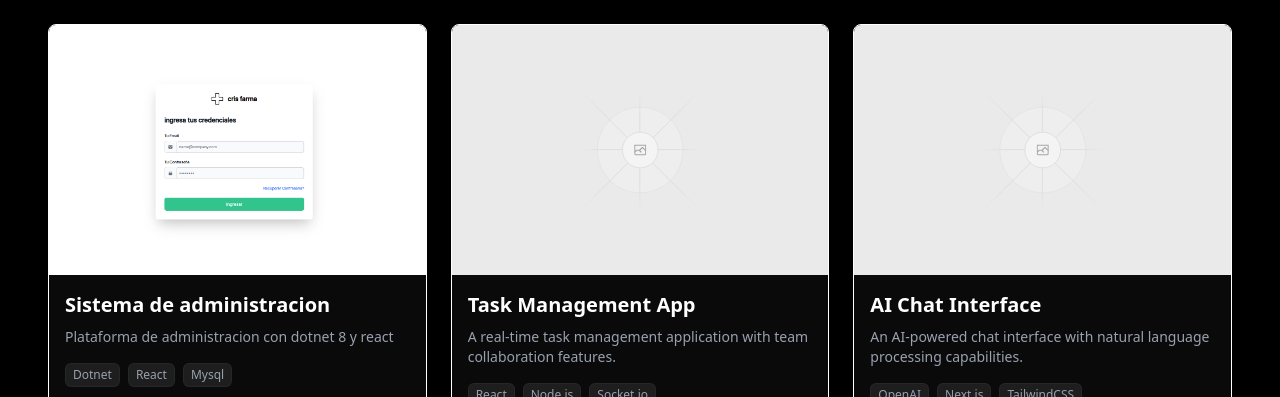
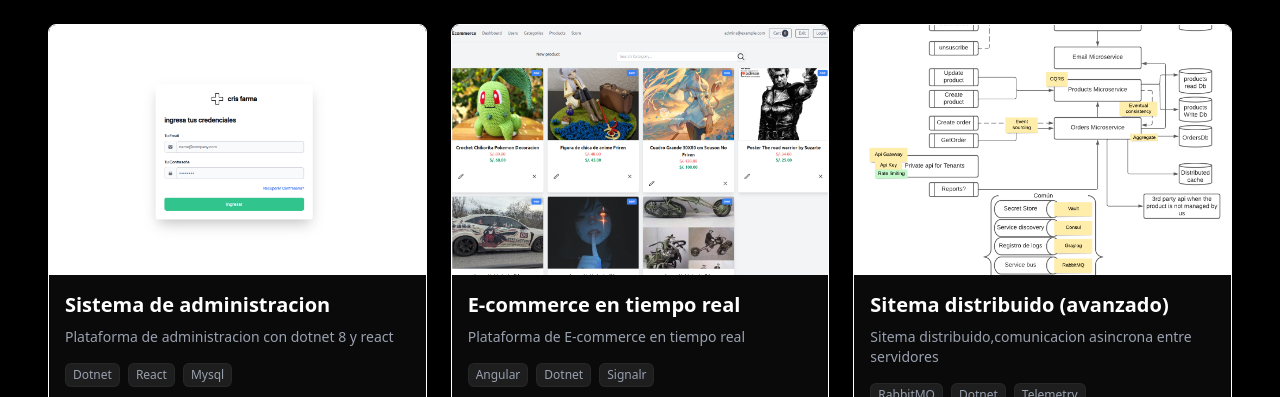
Before and after one commit to OmarLuhan/luhan, an Astro site: page / in a window 1280 px wide. Shown: the part 693-1090 px from the top of the page. Built offline with nearby package versions, Linux system fonts and the light colour scheme; Astro itself is replaced by a stand-in of ours.

Commit message:
feat: add project

```diff
--- a/src/layouts/Layout.astro
+++ b/src/layouts/Layout.astro
@@ -9,7 +9,7 @@ import "../styles/global.css";
 	<head>
 		<meta charset="UTF-8" />
 		<meta name="viewport" content="width=device-width" />
-		<link rel="icon" type="image/svg+xml" href="/favicon.svg" />
+		<link rel="icon" type="image/svg+xml" href="favicon.svg" />
 		<meta name="generator" content={Astro.generator} />
 		<title>Luhan technology</title>
 	</head>
--- a/src/pages/index.astro
+++ b/src/pages/index.astro
@@ -4,6 +4,8 @@ import ProjectCard from '../components/ProjectCard.astro';
 import Layout from '../layouts/Layout.astro';
 import img from '../assets/images/placeholder.svg?url';
 import crisFarma from '../assets/images/crisfarma.png?url';
+import ecommerce from '../assets/images/ecommerce.png?url';
+import distribt from '../assets/images/distribt.png?url'
 import { Github,Linkedin,Twitter,Mail } from '@lucide/astro';
 import Stack from '../components/Stack.astro';
 import ContactForm from '../components/ContactForm.astro';
@@ -19,22 +21,22 @@ const projects=[
       tags: ['Dotnet', 'React', 'Mysql'],
     },
     {
-      title: 'Task Management App',
+      title: 'E-commerce en tiempo real',
       description:
-        'A real-time task management application with team collaboration features.',
-      image: img,
-      alt:'proyecto administrador de proyectos',
-      link: 'https://github.com',
-      tags: ['React', 'Node.js', 'Socket.io'],
+        'Plataforma de E-commerce en tiempo real',
+      image: ecommerce,
+      alt:'proyecto E-commerce',
+      link: 'https://github.com/OmarLuhan/angular-app.git',
+      tags: ['Angular', 'Dotnet', 'Signalr'],
     },
     {
-      title: 'AI Chat Interface',
+      title: 'Sitema distribuido (avanzado)',
       description:
-        'An AI-powered chat interface with natural language processing capabilities.',
-      image: img,
-      alt:'proyecto chat personal con inteligencia artificial',
-      link: 'https://github.com',
-      tags: ['OpenAI', 'Next.js', 'TailwindCSS'],
+        'Sitema distribuido,comunicacion asincrona entre servidores',
+      image: distribt,
+      alt:'Sitema distribuido',
+      link: 'https://github.com/OmarLuhan/Distribt.git',
+      tags: ['RabbitMQ', 'Dotnet', 'Telemetry'],
     },
   ];
   const technologies=[
```
Also changed, not shown: src/assets/images/distribt.png (added), src/assets/images/ecommerce.png (added).
